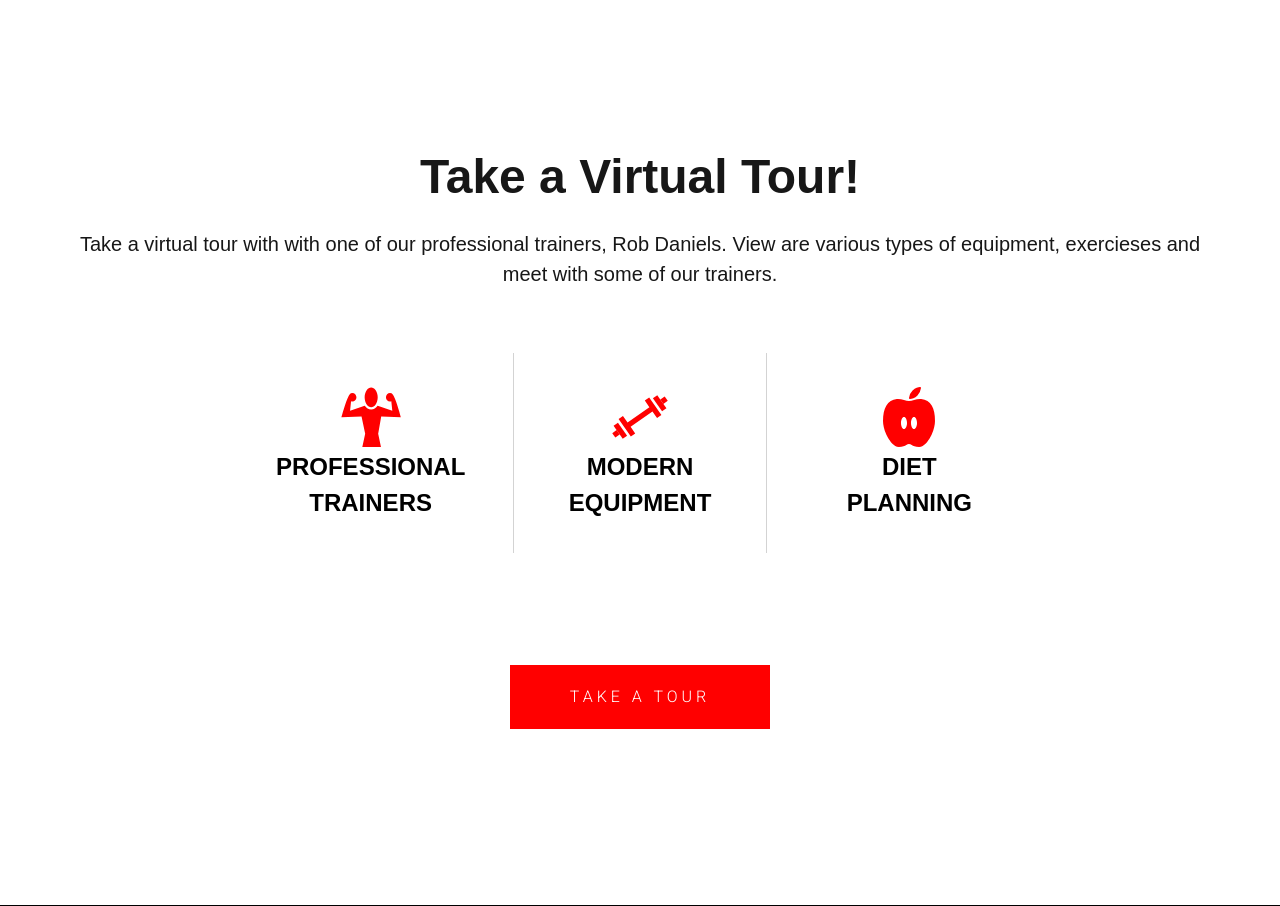
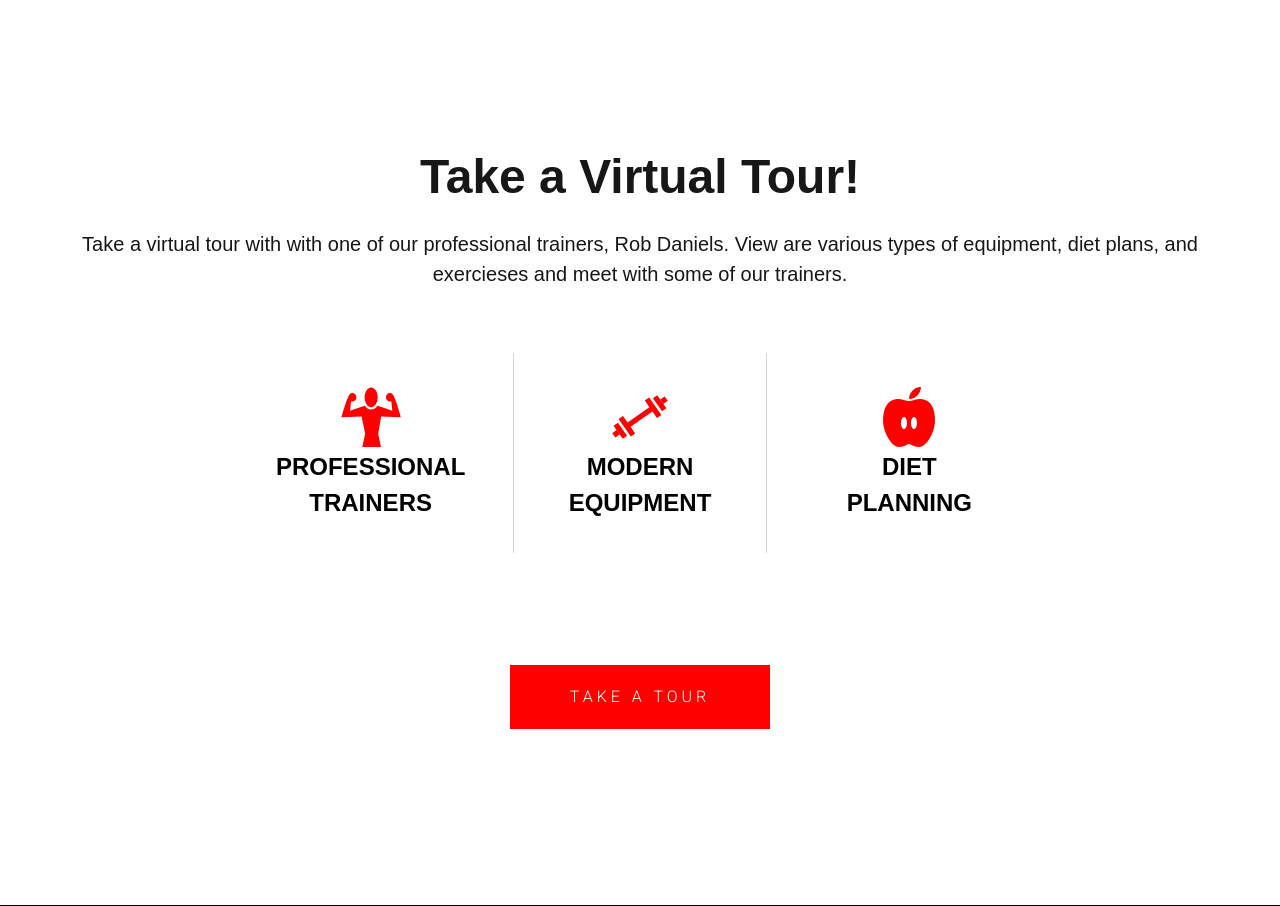
Before and after one commit to NMc0der/gym-website1, a Next.js app: page / in a window 1280 px wide. Shown: the part 1600-2506 px from the top of the page. Built offline with nearby package versions, Linux system fonts and the light colour scheme.

Commit message:
reorganized home section files into componenst

```diff
--- /dev/null
+++ b/src/app/components/homeSection/heroTour.jsx
@@ -0,0 +1,49 @@
+import { GiStrong } from "react-icons/gi";
+import { CgGym } from "react-icons/cg";
+import { IoNutrition } from "react-icons/io5";
+import Button from "../button";
+import Image from "next/image";
+import tourGuide from "@/app/assets/jakob-owens-qkQwDvRqQY8-unsplash.jpg";
+
+const HeroTour = () => {
+  return (
+    <div className="virtual-tour-container">
+      <div className="virtual-tour-text-container">
+        <h2>Take a Virtual Tour!</h2>
+        <p>
+          Take a virtual tour with with one of our professional trainers, Rob
+          Daniels. View are various types of equipment, diet plans, and
+          exercieses and meet with some of our trainers.{" "}
+        </p>
+        <div className="virtual-tour-icons">
+          <div className="virtual-tour-icon">
+            <GiStrong />
+            <h3>
+              PROFESSIONAL <br /> TRAINERS
+            </h3>
+          </div>
+          <div className="virtual-tour-icon virtual-icon-border">
+            <CgGym />
+            <h3>
+              MODERN <br /> EQUIPMENT
+            </h3>
+          </div>
+          <div className="virtual-tour-icon ">
+            <IoNutrition />
+            <h3>
+              DIET <br /> PLANNING
+            </h3>
+          </div>
+        </div>
+        <div className="tour-button-container">
+          <Button text={"TAKE A TOUR"} />
+        </div>
+      </div>
+      <div className="virtual-tour-image-container">
+        <Image src={tourGuide} />
+      </div>
+    </div>
+  );
+};
+
+export default HeroTour;
--- /dev/null
+++ b/src/app/components/homeSection/homeHero.jsx
@@ -0,0 +1,62 @@
+// import Button from "@/components/button";
+import Button from "../button";
+import heroImg from "@/app/assets/daniel-apodaca-WdoQio6HPVA-unsplash.jpg";
+import Image from "next/image";
+
+import { IoIosTimer } from "react-icons/io";
+import { GiWeightLiftingUp } from "react-icons/gi";
+import { VscChecklist } from "react-icons/vsc";
+
+const HomeHero = () => {
+  return (
+    <div className="home-hero-section">
+      <div className="home-hero-text">
+        <h2>MAKE YOUR BODY</h2>
+        <h3>FIT & PERFECT</h3>
+        <div className="home-hero-button">
+          <Button text={"OUR CLASSES"} />
+        </div>
+        {/* <div className="home-hero-socials">hiiii</div> */}
+      </div>
+
+      <Image className="home-hero-img" src={heroImg} />
+      <div className="home-hero-cards">
+        <div className="home-hero-card">
+          <div className="home-hero-progress-icon">
+            <IoIosTimer />
+          </div>
+
+          <h2>PROGRESSION</h2>
+          <p>
+            Our team of experts will work with you to create a customized plan
+            that helps you achieve success one step at a time.
+          </p>
+        </div>
+        <div className="home-hero-card">
+          <div className="home-hero-progress-icon">
+            <GiWeightLiftingUp />
+          </div>
+
+          <h2>WORKOUT</h2>
+          <p>
+            With a variety of workouts to choose from, you'll have everything
+            you need to get into the best shape of your life.
+          </p>
+        </div>
+        <div className="home-hero-card">
+          <div className="home-hero-progress-icon">
+            <VscChecklist />
+          </div>
+
+          <h2>NUTRITION</h2>
+          <p>
+            Our team will work with you to create a personalized meal plan that
+            helps you reach your specific health goals.
+          </p>
+        </div>
+      </div>
+    </div>
+  );
+};
+
+export default HomeHero;
--- a/src/app/page.jsx
+++ b/src/app/page.jsx
@@ -1,103 +1,22 @@
 import Image from "next/image";
-import heroImg from "./assets/daniel-apodaca-WdoQio6HPVA-unsplash.jpg";
+
 import "./styles/global.scss";
 import "@/app/home.scss";
 import Button from "./components/button";
-import { IoIosTimer } from "react-icons/io";
-import { GiWeightLiftingUp } from "react-icons/gi";
-import { VscChecklist } from "react-icons/vsc";
+
 import { GiStrong } from "react-icons/gi";
 import { CgGym } from "react-icons/cg";
 import { IoNutrition } from "react-icons/io5";
 import tourGuide from "./assets/jakob-owens-qkQwDvRqQY8-unsplash.jpg";
+import HomeHero from "./components/homeSection/homeHero";
+import HeroTour from "./components/homeSection/heroTour";
 
 export default function Home() {
   return (
     <div className="home-container">
-      <div className="home-hero-section">
-        <div className="home-hero-text">
-          <h2>MAKE YOUR BODY</h2>
-          <h3>FIT & PERFECT</h3>
-          <div className="home-hero-button">
-            <Button text={"OUR CLASSES"} />
-          </div>
-          {/* <div className="home-hero-socials">hiiii</div> */}
-        </div>
+      <HomeHero />
 
-        <Image className="home-hero-img" src={heroImg} />
-        <div className="home-hero-cards">
-          <div className="home-hero-card">
-            <div className="home-hero-progress-icon">
-              <IoIosTimer />
-            </div>
-
-            <h2>PROGRESSION</h2>
-            <p>
-              Our team of experts will work with you to create a customized plan
-              that helps you achieve success one step at a time.
-            </p>
-          </div>
-          <div className="home-hero-card">
-            <div className="home-hero-progress-icon">
-              <GiWeightLiftingUp />
-            </div>
-
-            <h2>WORKOUT</h2>
-            <p>
-              With a variety of workouts to choose from, you'll have everything
-              you need to get into the best shape of your life.
-            </p>
-          </div>
-          <div className="home-hero-card">
-            <div className="home-hero-progress-icon">
-              <VscChecklist />
-            </div>
-
-            <h2>NUTRITION</h2>
-            <p>
-              Our team will work with you to create a personalized meal plan
-              that helps you reach your specific health goals.
-            </p>
-          </div>
-        </div>
-      </div>
-
-      <div className="virtual-tour-container">
-        <div className="virtual-tour-text-container">
-          <h2>Take a Virtual Tour!</h2>
-          <p>
-            Take a virtual tour with with one of our professional trainers, Rob
-            Daniels. View are various types of equipment, exercieses and meet
-            with some of our trainers.{" "}
-          </p>
-          <div className="virtual-tour-icons">
-            <div className="virtual-tour-icon">
-              <GiStrong />
-              <h3>
-                PROFESSIONAL <br /> TRAINERS
-              </h3>
-            </div>
-            <div className="virtual-tour-icon virtual-icon-border">
-              <CgGym />
-              <h3>
-                MODERN <br /> EQUIPMENT
-              </h3>
-            </div>
-            <div className="virtual-tour-icon ">
-              <IoNutrition />
-              <h3>
-                DIET <br /> PLANNING
-              </h3>
-            </div>
-          </div>
-          <div className="tour-button-container">
-            <Button text={"TAKE A TOUR"} />
-          </div>
-        </div>
-        <div className="virtual-tour-image-container">
-          <Image src={tourGuide} />
-        </div>
-      </div>
+      <HeroTour />
     </div>
   );
 }
```
